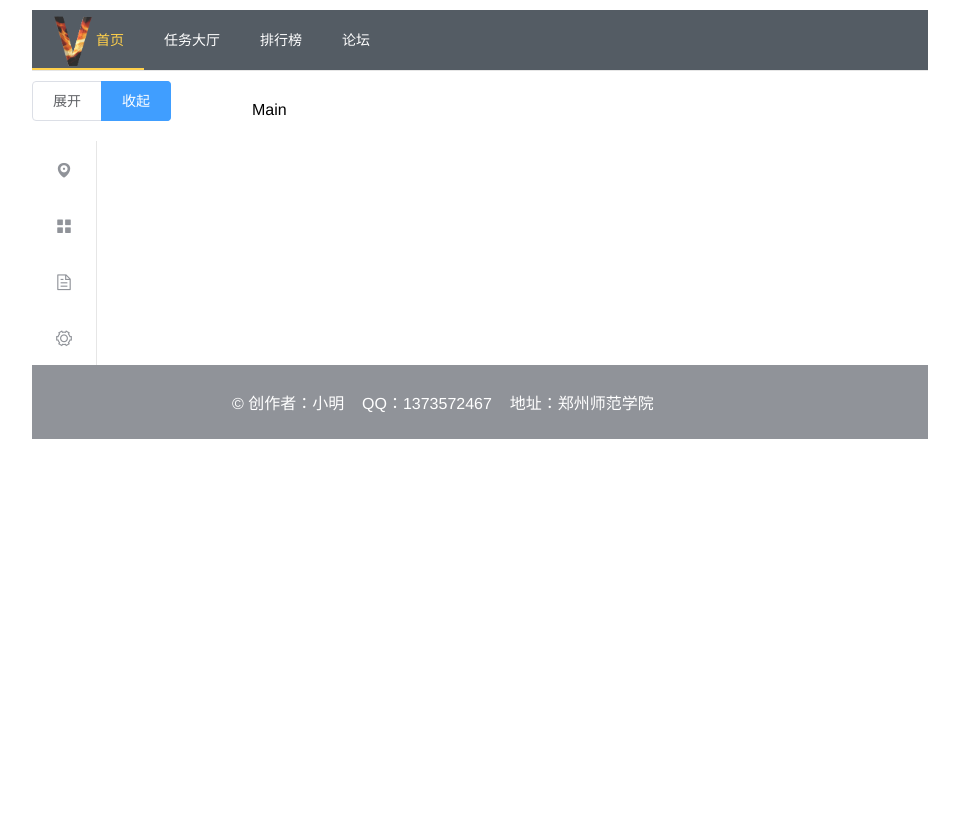
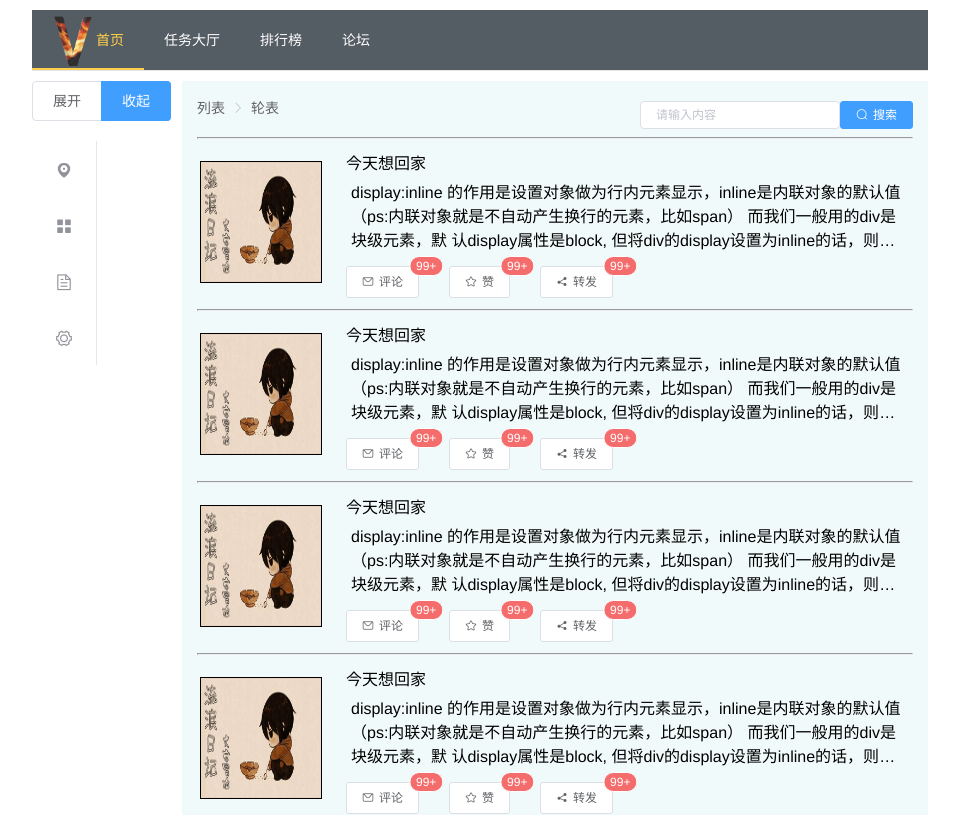
Before and after one commit to theIndoorTrain/Vanger, a Vue app: page /#/bbs in a window 1280 px wide. Shown: the top 815 px of the page, without its empty margins (160-1119 px from the left). Built offline with nearby package versions, Linux system fonts and the light colour scheme.

Commit message:
002
bbs_main完成

```diff
--- /dev/null
+++ b/src/components/bbs/header.vue
@@ -0,0 +1,24 @@
+<template>
+    <div>
+        <Search/>
+        <el-breadcrumb separator-class="el-icon-arrow-right">
+        <el-breadcrumb-item>列表</el-breadcrumb-item>
+        <el-breadcrumb-item>轮表</el-breadcrumb-item>
+        </el-breadcrumb>
+    </div>
+</template>
+
+<script>
+import Search from '@/components/bbs/search.vue'
+    export default {
+        name:'bbs_header',
+        components:{
+            Search,
+        }
+    }
+</script>
+
+<style scoped>
+
+
+</style>
--- /dev/null
+++ b/src/components/bbs/search.vue
@@ -0,0 +1,26 @@
+<template>
+    <div>
+        <el-input size="mini" placeholder="请输入内容"  v-model="input9" class="input"></el-input>
+        <el-button type="primary" icon="el-icon-search" size="mini" class="xm-a">搜索</el-button>
+    </div>
+</template>
+
+<script>
+    export default {
+        name:'search',
+    }
+</script>
+
+<style scoped>
+
+.input{
+    width: 200px;
+    float: left;
+}
+
+div{
+    float: right;
+}
+
+
+</style>
--- a/src/components/bbs/sidebar.vue
+++ b/src/components/bbs/sidebar.vue
@@ -23,9 +23,9 @@
             <i class="el-icon-document"></i>
             <span slot="title">最热</span>
         </el-menu-item>
-        <el-menu-item index="4">
+        <el-menu-item index="4"  @click="toCreate">
             <i class="el-icon-setting"></i>
-            <span slot="title">发表</span>
+            <span slot="title">新建</span>
         </el-menu-item>
         </el-menu>
     </div>
@@ -45,6 +45,9 @@
             },
             handleClose(key, keyPath) {
                 console.log(key, keyPath);
+            },
+            toCreate() {
+                this.$router.push('/bbs/create')
             }
         }
     }
@@ -52,7 +55,7 @@
 
 <style scoped>
   .el-menu-vertical-demo:not(.el-menu--collapse) {
-    width: 200px;
+    width: 150px;
     min-height: 400px;
   }
 
--- /dev/null
+++ b/src/page/bbs/create.vue
@@ -0,0 +1,15 @@
+<template>
+    <div>
+        写随笔
+    </div>
+</template>
+
+<script>
+    export default {
+        name:'bbs_create',
+    }
+</script>
+
+<style scoped>
+
+</style>
--- /dev/null
+++ b/src/page/bbs/main.vue
@@ -0,0 +1,73 @@
+<template>
+    <div class="bg">
+        <Header/>
+        <hr>
+
+        <div v-for="item in 5" :key="item">
+            <table>
+                <tr>
+                    <td><img src="@/assets/car/1.jpg" height="120px" width="120px" /></td>
+                    <td>
+                        <a>今天想回家</a>
+                        <p>display:inline 的作用是设置对象做为行内元素显示，inline是内联对象的默认值
+                            （ps:内联对象就是不自动产生换行的元素，比如span） 而我们一般用的div是块级元素，默
+                            认display属性是block, 但将div的display设置为inline的话，则多个div可以象
+                            span一样显示在一行了。
+                        </p>
+                        <el-badge :value="20000" :max="99" class="item">
+                        <el-button size="small" icon="el-icon-message">评论</el-button>
+                        </el-badge>
+                        <el-badge :value="100" :max="99" class="item">
+                        <el-button size="small" icon="el-icon-star-off">赞</el-button>
+                        </el-badge>
+                        <el-badge :value="100" :max="99" class="item">
+                        <el-button size="small" icon="el-icon-share">转发</el-button>
+                        </el-badge>
+                    </td>
+
+                </tr>
+            </table>
+            <hr>
+        </div>
+
+    </div>
+</template>
+
+<script>
+import Header from '@/components/bbs/header.vue'
+    export default {
+        name:'bbs_main',
+        components:{
+            Header,
+        }
+    }
+</script>
+
+<style scoped>
+
+.bg{
+    background: #F1FAFA;
+    padding: 20px 15px;
+}
+
+.item {
+  margin-top: 10px;
+  margin-right: 30px;
+}
+
+p{
+    overflow: hidden;
+    display: -webkit-box;
+    -webkit-line-clamp: 3;
+    -webkit-box-orient: vertical;
+    margin: 5px;
+}
+
+img{
+    border-style:solid;
+	border-width:1px;
+    margin-right: 20px;
+}
+
+
+</style>
--- a/src/page/index/bbs.vue
+++ b/src/page/index/bbs.vue
@@ -1,7 +1,7 @@
 <template>
 <el-container>
-  <el-aside width="200px"><Sidebar/></el-aside>
-  <el-main>Main</el-main>
+  <el-aside width="150px"><Sidebar/></el-aside>
+  <el-main class="xm-a"><router-view/></el-main>
 </el-container>
 </template>
 
@@ -17,4 +17,8 @@
 
 <style scoped>
 
+.xm-a{
+    padding: 0;
+}
+
 </style>
--- a/src/router/index.js
+++ b/src/router/index.js
@@ -3,6 +3,8 @@ import Router from 'vue-router'
 import Index from '@/page/index'
 import Main from '@/page/index/main'
 import bbs from '@/page/index/bbs'
+import bbs_main from '@/page/bbs/main'
+import bbs_create from '@/page/bbs/create'
 
 Vue.use(Router)
 
@@ -22,6 +24,18 @@ export default new Router({
           path: 'bbs',
           name: 'bbs',
           component: bbs,
+          children:[
+            {
+              path: '/',
+              name: 'bbs_main',
+              component: bbs_main,
+            },
+            {
+              path: 'create',
+              name: 'bbs_create',
+              component: bbs_create,
+            }
+          ]
         }
       ]
     }
```
